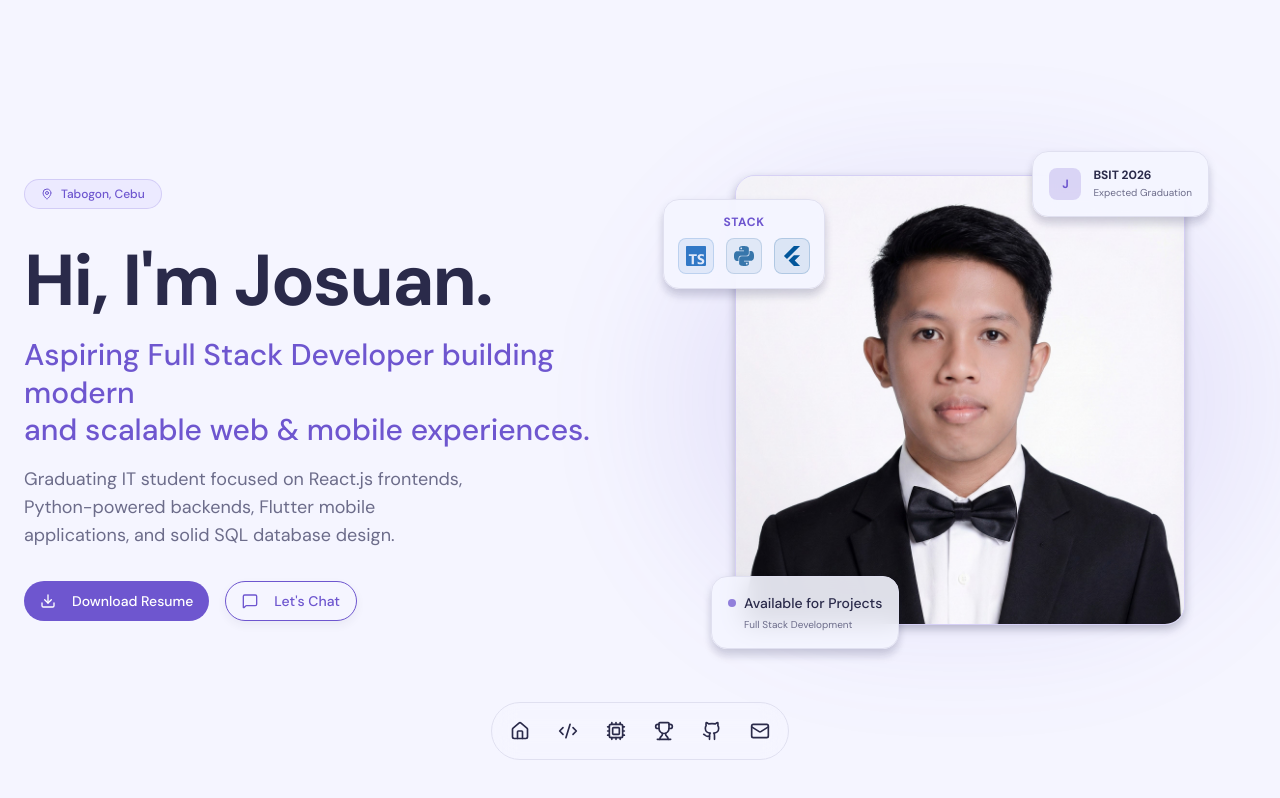
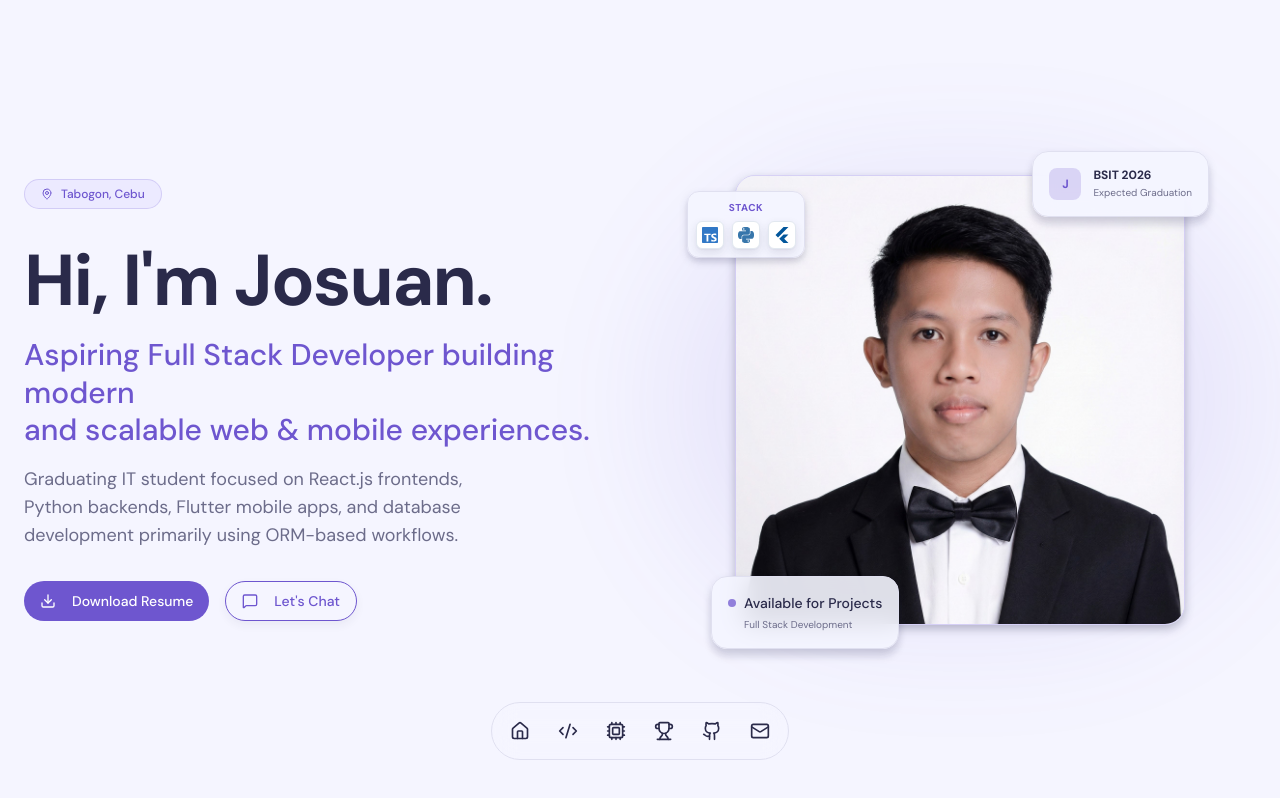
Before and after one commit to hulomjosuan21/portfolio, a Next.js app: page / in a window 1280 px wide. Built offline with nearby package versions, Linux system fonts and the light colour scheme.

Commit message:
refact(hero): changes on hero section

```diff
--- a/app/layout.tsx
+++ b/app/layout.tsx
@@ -23,7 +23,7 @@ export default function RootLayout({
       <body className={`${dmSans.variable} antialiased`}>
         <ThemeProvider
           attribute="class"
-          defaultTheme="system"
+          defaultTheme="light"
           enableSystem
           disableTransitionOnChange
         >
--- a/app/sections/HeroSection.tsx
+++ b/app/sections/HeroSection.tsx
@@ -9,7 +9,6 @@ export default function HeroSection() {
   return (
     <section className="relative min-h-screen w-full flex items-center justify-center overflow-x-hidden py-16 md:py-0">
       <div className="container mx-auto px-4 sm:px-6 flex flex-col md:flex-row items-center justify-between gap-10 md:gap-12">
-        {/* LEFT CONTENT: Responsive typography and alignment */}
         <div className="flex-1 space-y-6 md:space-y-8 animate-in fade-in slide-in-from-left duration-700 z-10 text-center md:text-left flex flex-col items-center md:items-start">
           <Badge
             variant="secondary"
@@ -31,9 +30,9 @@ export default function HeroSection() {
             </h2>
 
             <p className="text-muted-foreground text-sm sm:text-base md:text-lg max-w-[450px]">
-              Graduating IT student focused on React.js frontends,
-              Python-powered backends, Flutter mobile applications, and solid
-              SQL database design.
+              Graduating IT student focused on React.js frontends, Python
+              backends, Flutter mobile apps, and database development primarily
+              using ORM-based workflows.
             </p>
           </div>
 
@@ -56,9 +55,7 @@ export default function HeroSection() {
           </div>
         </div>
 
-        {/* RIGHT CONTENT: Scaling image and labels */}
         <div className="flex-1 relative animate-in fade-in zoom-in duration-1000 flex justify-center w-full max-w-[300px] sm:max-w-[400px] md:max-w-none">
-          {/* Background Glow - Constrained to prevent horizontal scroll */}
           <div className="absolute inset-0 bg-primary/20 rounded-full blur-[80px] md:blur-3xl opacity-50" />
 
           <div className="relative z-10 w-full aspect-square max-w-[280px] sm:max-w-[350px] lg:max-w-[450px]">
@@ -72,20 +69,22 @@ export default function HeroSection() {
               />
             </div>
 
-            <div className="absolute top-2 -left-12 sm:top-6 sm:-left-18 bg-background/90 backdrop-blur-md border border-border p-2.5 sm:p-3.5 rounded-xl sm:rounded-2xl shadow-xl z-20">
+            <div className="absolute top-2 -left-8 sm:top-4 sm:-left-12 bg-background/90 backdrop-blur-md border border-border p-1.5 sm:p-2 rounded-lg sm:rounded-xl shadow-lg z-20">
               <div className="flex flex-col items-center">
-                <span className="text-[10px] sm:text-xs font-bold text-primary mb-2 uppercase tracking-wider">
+                <span className="text-[8px] sm:text-[10px] font-bold text-primary mb-1.5 uppercase tracking-wider">
                   Stack
                 </span>
-                <div className="flex gap-2 sm:gap-3">
-                  <div className="size-7 sm:size-9 flex items-center justify-center bg-[#3178C6]/10 rounded-lg border border-[#3178C6]/20">
-                    <SiTypescript className="size-4 sm:size-5 text-[#3178C6]" />
+                <div className="flex gap-1.5 sm:gap-2">
+                  <div className="size-5 sm:size-7 flex items-center justify-center bg-white rounded-md border border-slate-200 shadow-sm">
+                    <SiTypescript className="size-3 sm:size-4 text-[#3178C6]" />
                   </div>
-                  <div className="size-7 sm:size-9 flex items-center justify-center bg-[#3776AB]/10 rounded-lg border border-[#3776AB]/20">
-                    <SiPython className="size-4 sm:size-5 text-[#3776AB]" />
+
+                  <div className="size-5 sm:size-7 flex items-center justify-center bg-white rounded-md border border-slate-200 shadow-sm">
+                    <SiPython className="size-3 sm:size-4 text-[#3776AB]" />
                   </div>
-                  <div className="size-7 sm:size-9 flex items-center justify-center bg-[#02569B]/10 rounded-lg border border-[#02569B]/20">
-                    <SiFlutter className="size-4 sm:size-5 text-[#02569B]" />
+
+                  <div className="size-5 sm:size-7 flex items-center justify-center bg-white rounded-md border border-slate-200 shadow-sm">
+                    <SiFlutter className="size-3 sm:size-4 text-[#02569B]" />
                   </div>
                 </div>
               </div>
```
